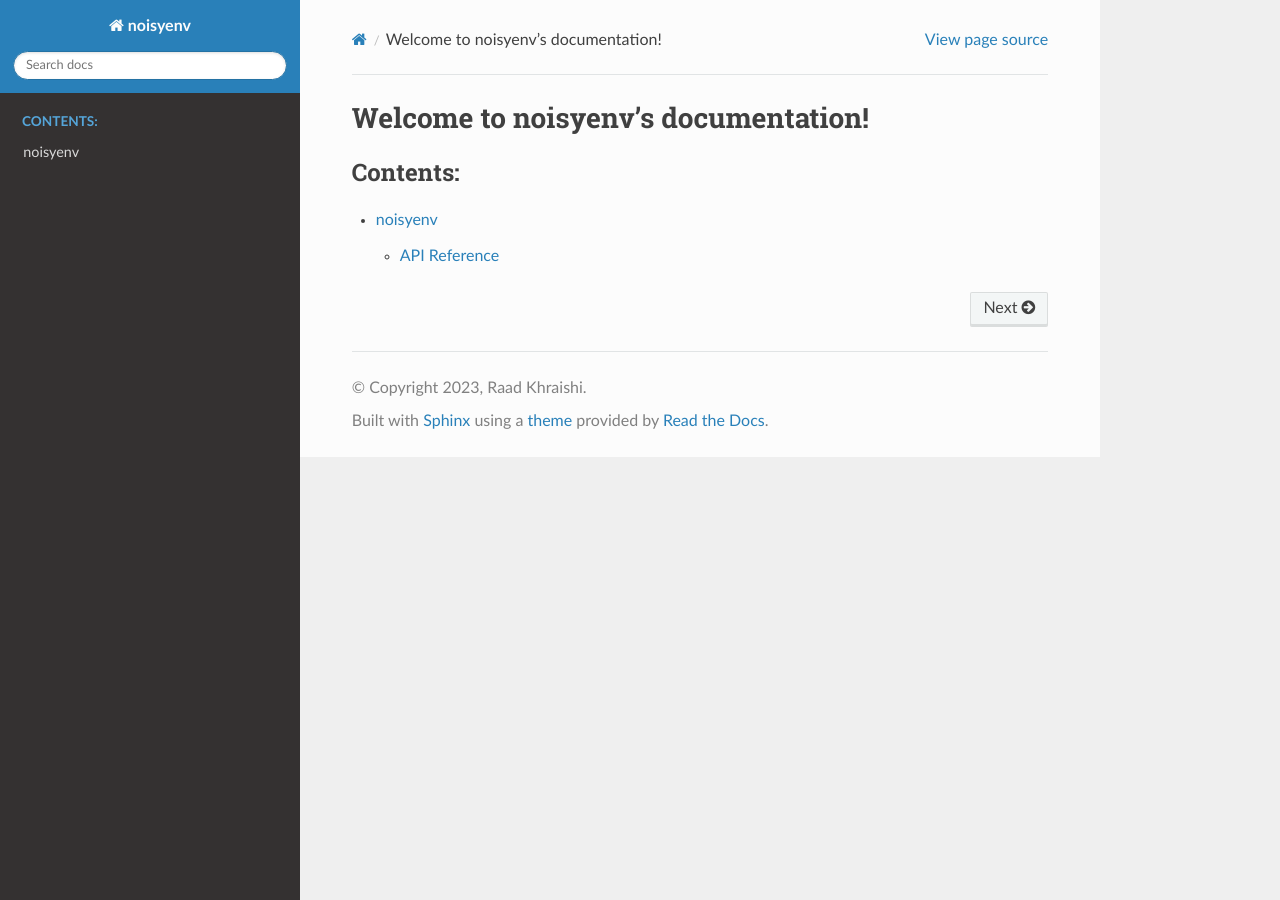
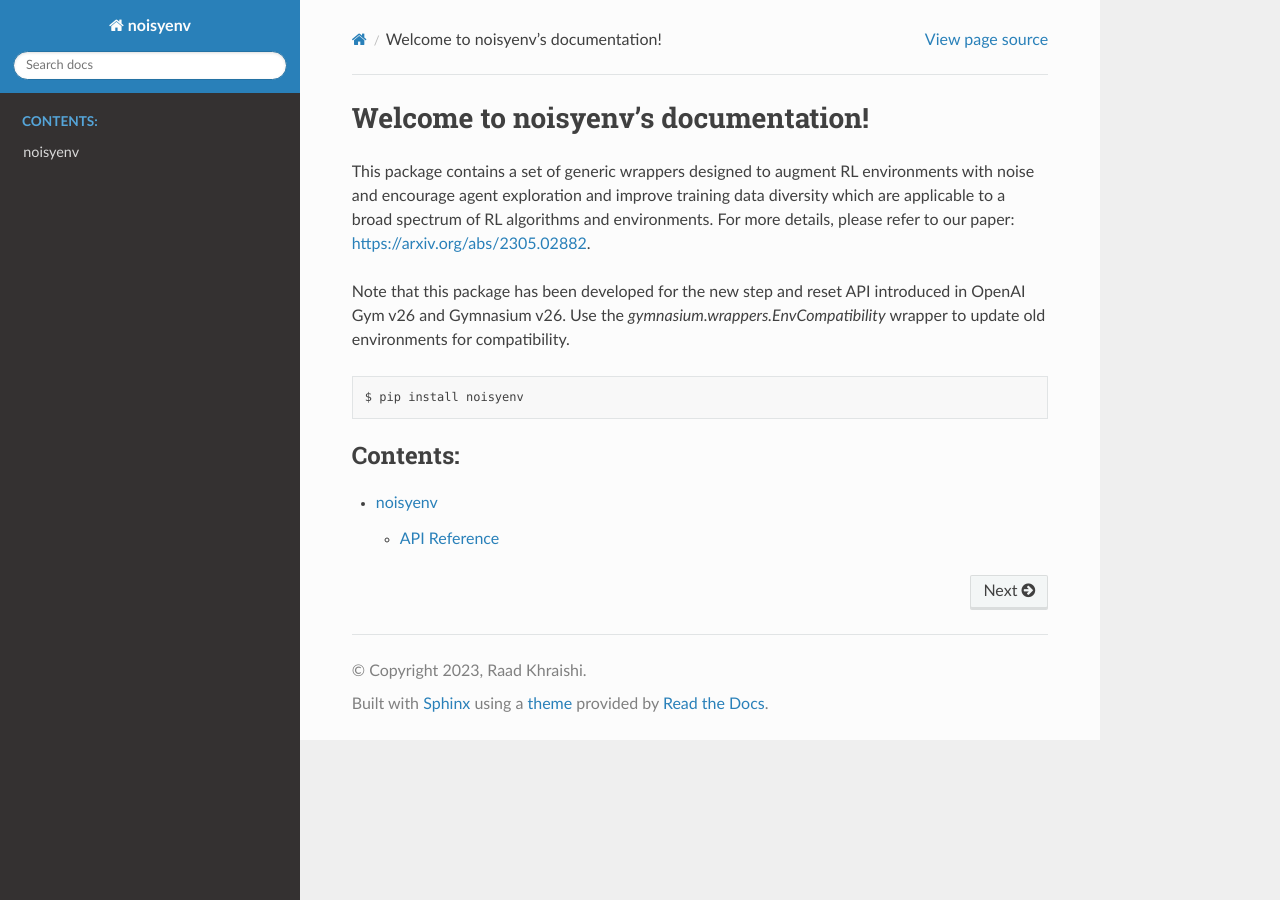
Before and after one commit to UCL-IFT/noisyenv, a Sphinx documentation site: the page built from docs/index.rst, in a window 1280 px wide. Built offline with Sphinx 7.4.7 and the Read the Docs theme 2.0.0, drawn with Linux system fonts in a browser that asks for light colours.

Commit message:
Uploaded to pypi

```diff
--- a/docs/index.rst
+++ b/docs/index.rst
@@ -6,6 +6,15 @@
 Welcome to noisyenv's documentation!
 ==================================================
 
+This package contains a set of generic wrappers designed to augment RL environments with noise and encourage agent exploration and improve training data diversity which are applicable to a broad spectrum of RL algorithms and environments. For more details, please refer to our paper: https://arxiv.org/abs/2305.02882.
+
+Note that this package has been developed for the new step and reset API introduced in OpenAI Gym v26 and Gymnasium v26. Use the `gymnasium.wrappers.EnvCompatibility` wrapper to update old environments for compatibility.
+
+.. code-block:: bash
+
+   $ pip install noisyenv
+
+
 .. toctree::
    :maxdepth: 2
    :caption: Contents:
--- a/docs/modules.rst
+++ b/docs/modules.rst
@@ -5,6 +5,10 @@ This package contains a set of generic wrappers designed to augment RL environme
 
 Note that this package has been developed for the new step and reset API introduced in OpenAI Gym v26 and Gymnasium v26. Use the `gymnasium.wrappers.EnvCompatibility` wrapper to update old environments for compatibility.
 
+.. code-block:: bash
+
+   $ pip install noisyenv
+
 .. toctree::
    :maxdepth: 4
 
```
Also changed, not shown: README.md (+6 -0 lines), setup.py (+6 -1 lines).
